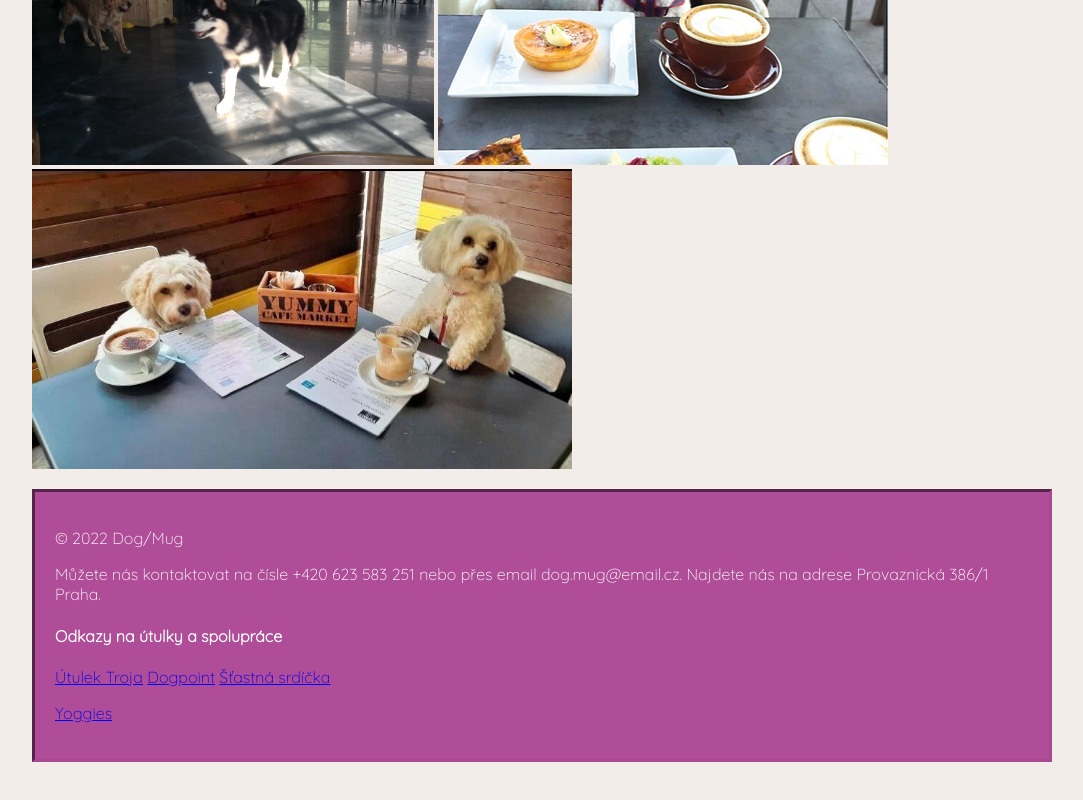
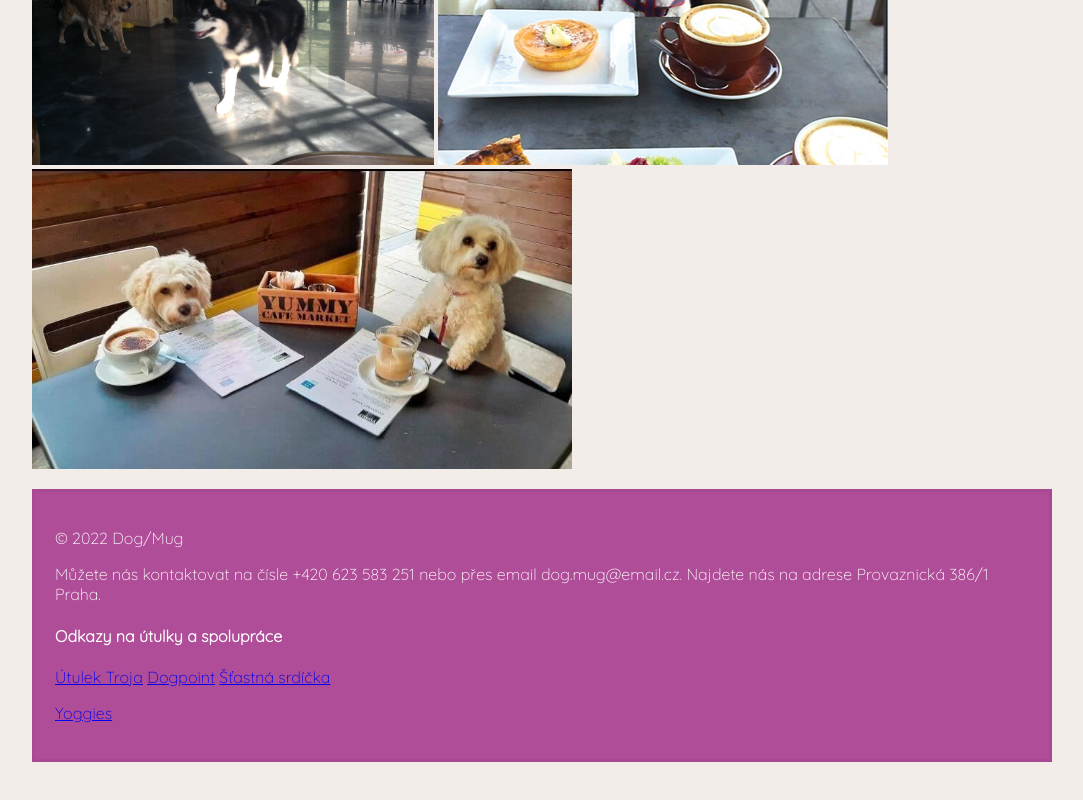
Before and after one commit to who-is-maya27/Psi-kavarna-test, a plain HTML site: page index.html in a window 1280 px wide. Shown: the part 6188-6988 px from the top of the page, without its empty margins (98-1181 px from the left). Drawn offline with Linux system fonts and the light colour scheme.

Commit message:
Update main.css

```diff
--- a/main.css
+++ b/main.css
@@ -63,7 +63,7 @@ footer{
     background:#AF4D98;
     color: white;
     padding: 20px;
-    border-style: inset;
+    border-style: solid;
     border-width: medium;
     border-color: #A94993;
 }
```
